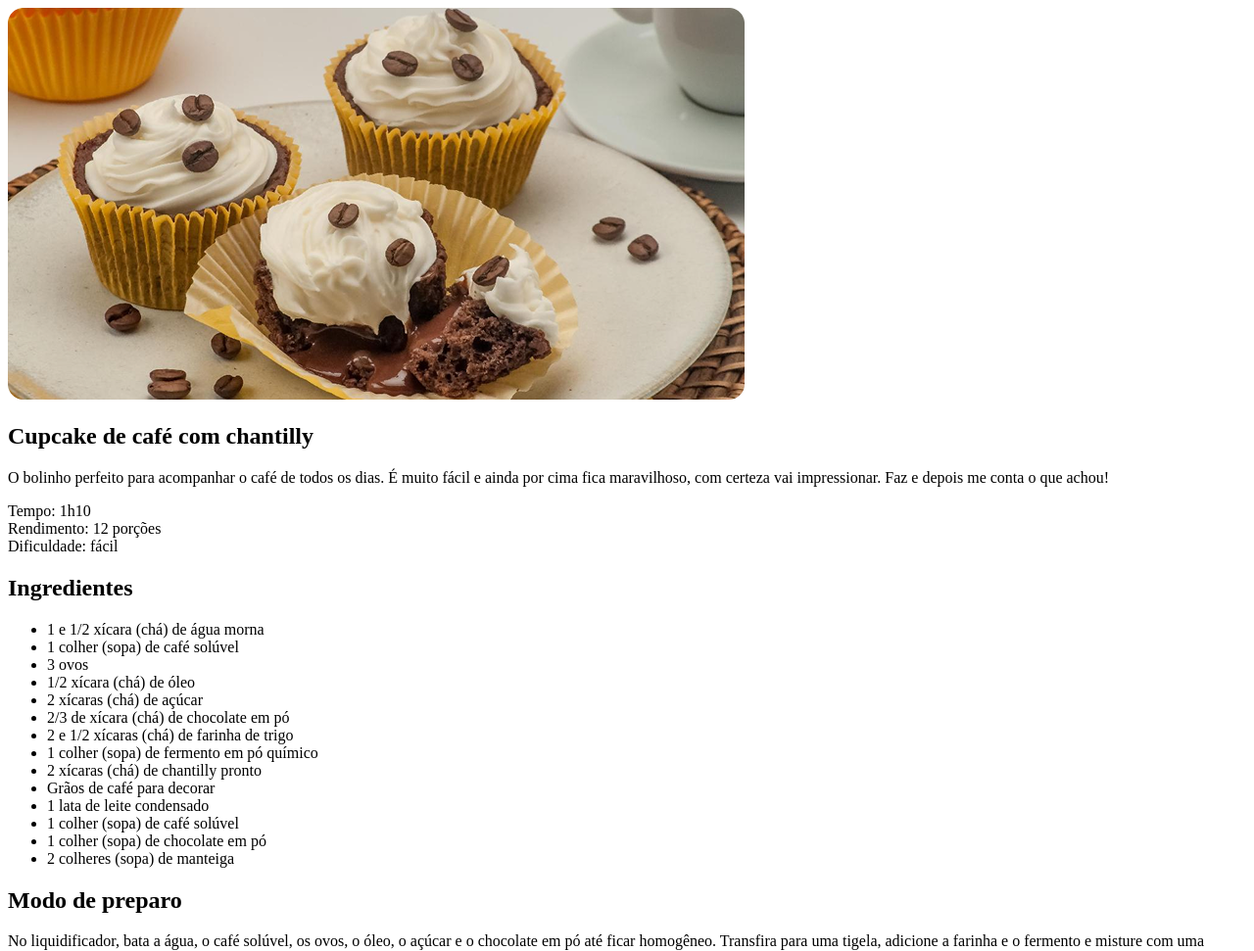
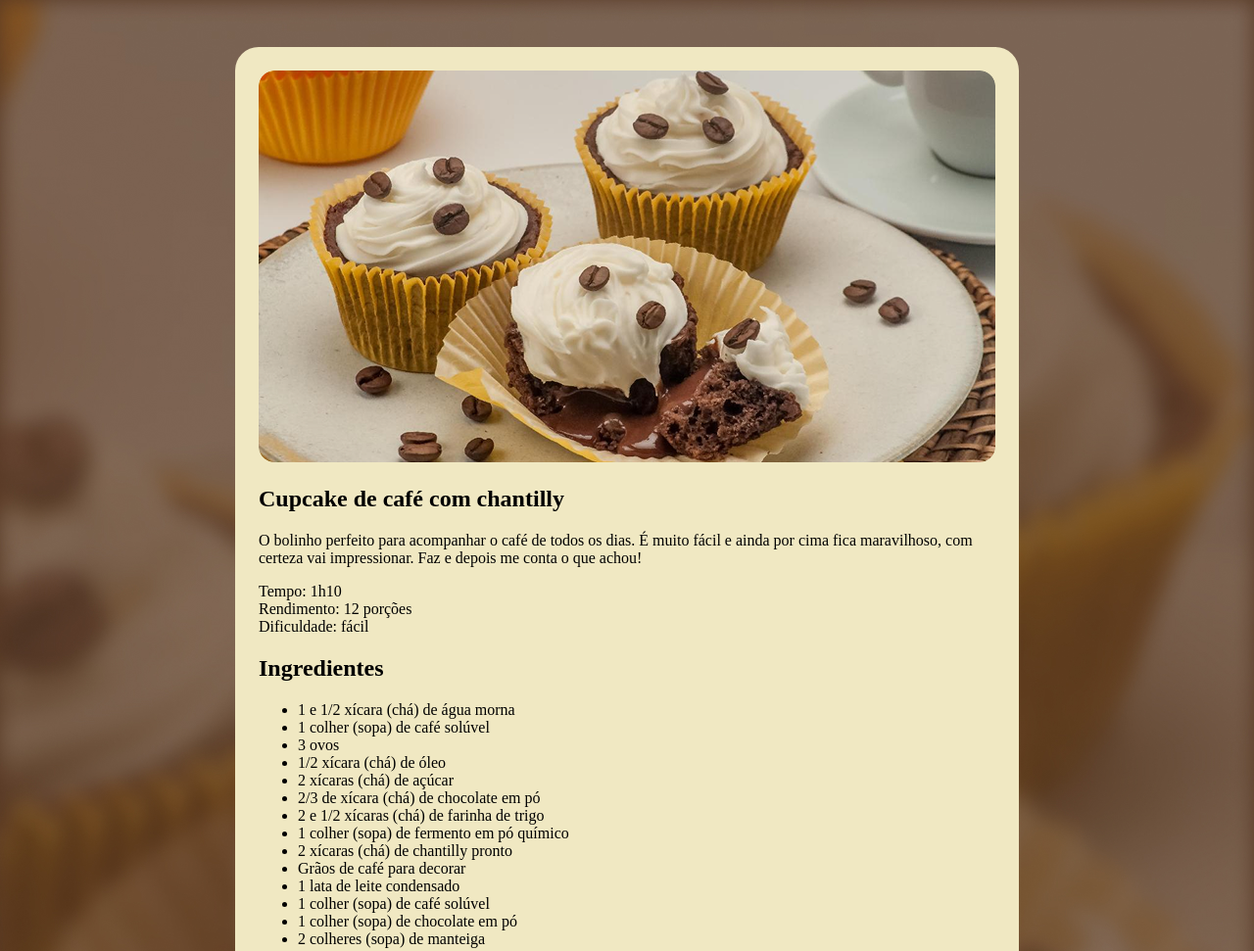
Before and after one commit to Maresia12/vigilant-waddle, a plain HTML site: page index.html in a window 1280 px wide. Shown: the top 971 px of the page at 98% size. Drawn offline with Linux system fonts and the light colour scheme.

Commit message:
imagem de fundo

```diff
--- a/index.html
+++ b/index.html
@@ -4,10 +4,9 @@
     <meta charset="UTF-8">
     <meta name="viewport" content="width=device-width, initial-scale=1.0">
     <title>Página de receita</title>
-
-    <link rel="stylesheat" href="style.css">
+    <link rel="stylesheet" href="./style.css">
 </head>
-<body>
+<body class="casa">
     <div id="page">
         <img src="assets/main-image.png" alt="Imagem de um cupcake com graos de cafe e um chantilly">
         <main>
--- a/style.css
+++ b/style.css
@@ -1,3 +1,16 @@
+body {
+    background-image: url(./assets/bg.jpg) ;
+    background-size: cover;
+}
+
+#page{
+    box-sizing: border-box;
+    width: 800px;
+    padding: 24px;
+    background-color: #F0E8C2;
+    border-radius: 24px;
+    margin: 48px auto;
+}
 img{
     border-radius: 16px;
 }
```
Also changed, not shown: assets/bg.jpg (renamed from assets/Página de receita.jpg).
